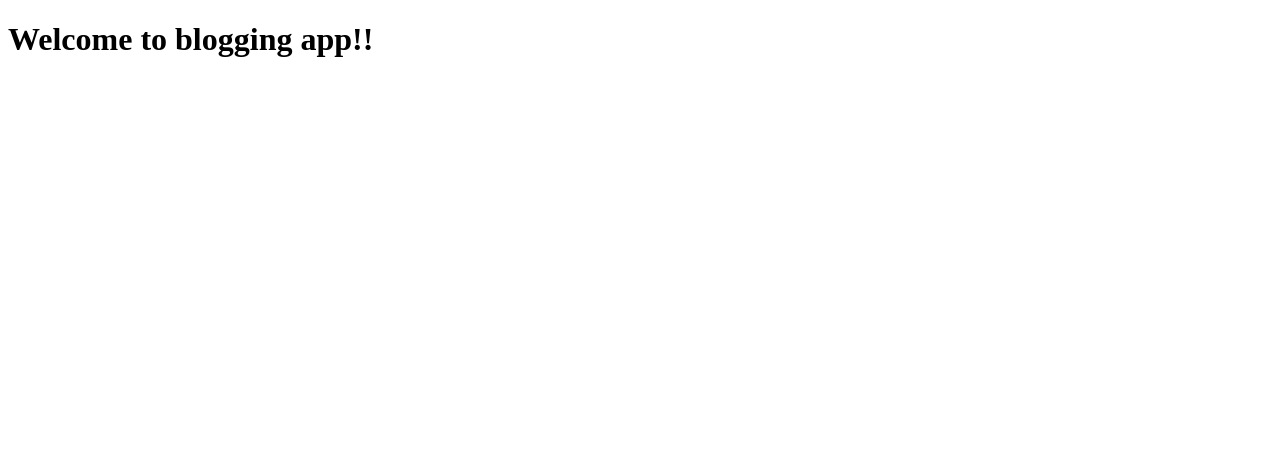
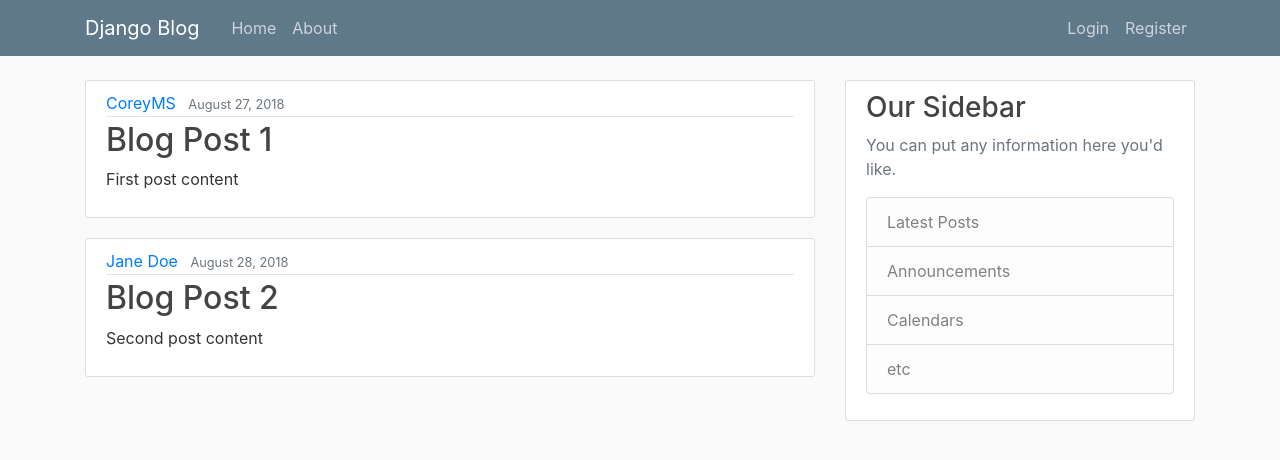
Before and after one commit to Mitro007/Python_Projects, a Django app: page / in a window 1280 px wide. Shown: the top 460 px of the page. Run offline with Django 3.2, Linux system fonts and the light colour scheme; some libraries are stand-ins or nearby versions.

Commit message:
Template Inheritance

```diff
--- /dev/null
+++ b/blogging-project-django/blogging_app/blog/static/main.css
@@ -0,0 +1,84 @@
+body {
+  background: #fafafa;
+  color: #333333;
+  margin-top: 5rem;
+}
+
+h1, h2, h3, h4, h5, h6 {
+  color: #444444;
+}
+
+ul {
+  margin: 0;
+}
+
+.bg-steel {
+  background-color: #5f788a;
+}
+
+.site-header .navbar-nav .nav-link {
+  color: #cbd5db;
+}
+
+.site-header .navbar-nav .nav-link:hover {
+  color: #ffffff;
+}
+
+.site-header .navbar-nav .nav-link.active {
+  font-weight: 500;
+}
+
+.content-section {
+  background: #ffffff;
+  padding: 10px 20px;
+  border: 1px solid #dddddd;
+  border-radius: 3px;
+  margin-bottom: 20px;
+}
+
+.article-title {
+  color: #444444;
+}
+
+a.article-title:hover {
+  color: #428bca;
+  text-decoration: none;
+}
+
+.article-content {
+  white-space: pre-line;
+}
+
+.article-img {
+  height: 65px;
+  width: 65px;
+  margin-right: 16px;
+}
+
+.article-metadata {
+  padding-bottom: 1px;
+  margin-bottom: 4px;
+  border-bottom: 1px solid #e3e3e3
+}
+
+.article-metadata a:hover {
+  color: #333;
+  text-decoration: none;
+}
+
+.article-svg {
+  width: 25px;
+  height: 25px;
+  vertical-align: middle;
+}
+
+.account-img {
+  height: 125px;
+  width: 125px;
+  margin-right: 20px;
+  margin-bottom: 16px;
+}
+
+.account-heading {
+  font-size: 2.5rem;
+}
--- /dev/null
+++ b/blogging-project-django/blogging_app/blog/templates/base.html
@@ -0,0 +1,82 @@
+{% load static %}
+
+<!DOCTYPE html>
+<html>
+
+<head>
+
+  <!-- Required meta tags -->
+  <meta charset="utf-8">
+  <meta name="viewport" content="width=device-width, initial-scale=1, shrink-to-fit=no">
+
+  <!-- Bootstrap CSS -->
+  <link rel="stylesheet" href="https://maxcdn.bootstrapcdn.com/bootstrap/4.0.0/css/bootstrap.min.css"
+    integrity="sha384-Gn5384xqQ1aoWXA+058RXPxPg6fy4IWvTNh0E263XmFcJlSAwiGgFAW/dAiS6JXm" crossorigin="anonymous">
+
+  <link rel="stylesheet" type="text/css" href="{% static 'main.css' %}">
+
+  {% if title %}
+  <title>Django Blog - {{ title }}</title>
+  {% else %}
+  <title>Django Blog</title>
+  {% endif %}
+</head>
+
+<body>
+  <header class="site-header">
+    <nav class="navbar navbar-expand-md navbar-dark bg-steel fixed-top">
+      <div class="container">
+        <a class="navbar-brand mr-4" href="{% url 'blog-home' %}">Django Blog</a>
+        <button class="navbar-toggler" type="button" data-toggle="collapse" data-target="#navbarToggle"
+          aria-controls="navbarToggle" aria-expanded="false" aria-label="Toggle navigation">
+          <span class="navbar-toggler-icon"></span>
+        </button>
+        <div class="collapse navbar-collapse" id="navbarToggle">
+          <div class="navbar-nav mr-auto">
+            <a class="nav-item nav-link" href="{% url 'blog-home' %}">Home</a>
+            <a class="nav-item nav-link" href="{% url 'blog-about' %}">About</a>
+          </div>
+          <!-- Navbar Right Side -->
+          <div class="navbar-nav">
+            <a class="nav-item nav-link" href="#">Login</a>
+            <a class="nav-item nav-link" href="#">Register</a>
+          </div>
+        </div>
+      </div>
+    </nav>
+  </header>
+  <main role="main" class="container">
+    <div class="row">
+      <div class="col-md-8">
+        {% block content %}{% endblock %}
+      </div>
+      <div class="col-md-4">
+        <div class="content-section">
+          <h3>Our Sidebar</h3>
+          <p class='text-muted'>You can put any information here you'd like.
+          <ul class="list-group">
+            <li class="list-group-item list-group-item-light">Latest Posts</li>
+            <li class="list-group-item list-group-item-light">Announcements</li>
+            <li class="list-group-item list-group-item-light">Calendars</li>
+            <li class="list-group-item list-group-item-light">etc</li>
+          </ul>
+          </p>
+        </div>
+      </div>
+    </div>
+  </main>
+
+  <!-- Optional JavaScript -->
+  <!-- jQuery first, then Popper.js, then Bootstrap JS -->
+  <script src="https://code.jquery.com/jquery-3.2.1.slim.min.js"
+    integrity="sha384-KJ3o2DKtIkvYIK3UENzmM7KCkRr/rE9/Qpg6aAZGJwFDMVNA/GpGFF93hXpG5KkN"
+    crossorigin="anonymous"></script>
+  <script src="https://cdnjs.cloudflare.com/ajax/libs/popper.js/1.12.9/umd/popper.min.js"
+    integrity="sha384-ApNbgh9B+Y1QKtv3Rn7W3mgPxhU9K/ScQsAP7hUibX39j7fakFPskvXusvfa0b4Q"
+    crossorigin="anonymous"></script>
+  <script src="https://maxcdn.bootstrapcdn.com/bootstrap/4.0.0/js/bootstrap.min.js"
+    integrity="sha384-JZR6Spejh4U02d8jOt6vLEHfe/JQGiRRSQQxSfFWpi1MquVdAyjUar5+76PVCmYl"
+    crossorigin="anonymous"></script>
+</body>
+
+</html>
--- /dev/null
+++ b/blogging-project-django/blogging_app/blog/templates/home.html
@@ -0,0 +1,16 @@
+{% extends "base.html" %}
+
+{% block content %}
+{% for post in posts %}
+<article class="media content-section">
+  <div class="media-body">
+    <div class="article-metadata">
+      <a class="mr-2" href="#">{{ post.author }}</a>
+      <small class="text-muted">{{ post.date_posted }}</small>
+    </div>
+    <h2><a class="article-title" href="#">{{ post.title }}</a></h2>
+    <p class="article-content">{{ post.content }}</p>
+  </div>
+</article>
+{% endfor %}
+{% endblock content %}
--- a/blogging-project-django/blogging_app/blog/templates/index.html
+++ /dev/null
@@ -1,15 +0,0 @@
-<!DOCTYPE html>
-<html lang="en">
-
-<head>
-  <meta charset="UTF-8">
-  <meta http-equiv="X-UA-Compatible" content="IE=edge">
-  <meta name="viewport" content="width=device-width, initial-scale=1.0">
-  <title>Home Page</title>
-</head>
-
-<body>
-  <h1>Welcome to blogging app!!</h1>
-</body>
-
-</html>
--- a/blogging-project-django/blogging_app/blog/views.py
+++ b/blogging-project-django/blogging_app/blog/views.py
@@ -3,11 +3,27 @@ from django.http import HttpResponse
 
 # FBV - always return HttpResponse or Error
 
+posts = [
+    {
+        'author': 'CoreyMS',
+        'title': 'Blog Post 1',
+        'content': 'First post content',
+        'date_posted': 'August 27, 2018'
+    },
+    {
+        'author': 'Jane Doe',
+        'title': 'Blog Post 2',
+        'content': 'Second post content',
+        'date_posted': 'August 28, 2018'
+    }
+]
+
 def greet(request):
   return HttpResponse('Hello Django!!')
 
 def home(request):
-  return render(request, 'index.html')
+  context = {'posts': posts,}
+  return render(request, 'home.html', context=context)
 
 def about(request):
-  return render(request, 'about.html')
+  return render(request, 'about.html', {'title': 'About'})
```
Also changed, not shown: blogging-project-django/blogging_app/blog/templates/about.html (+4 -15 lines).
